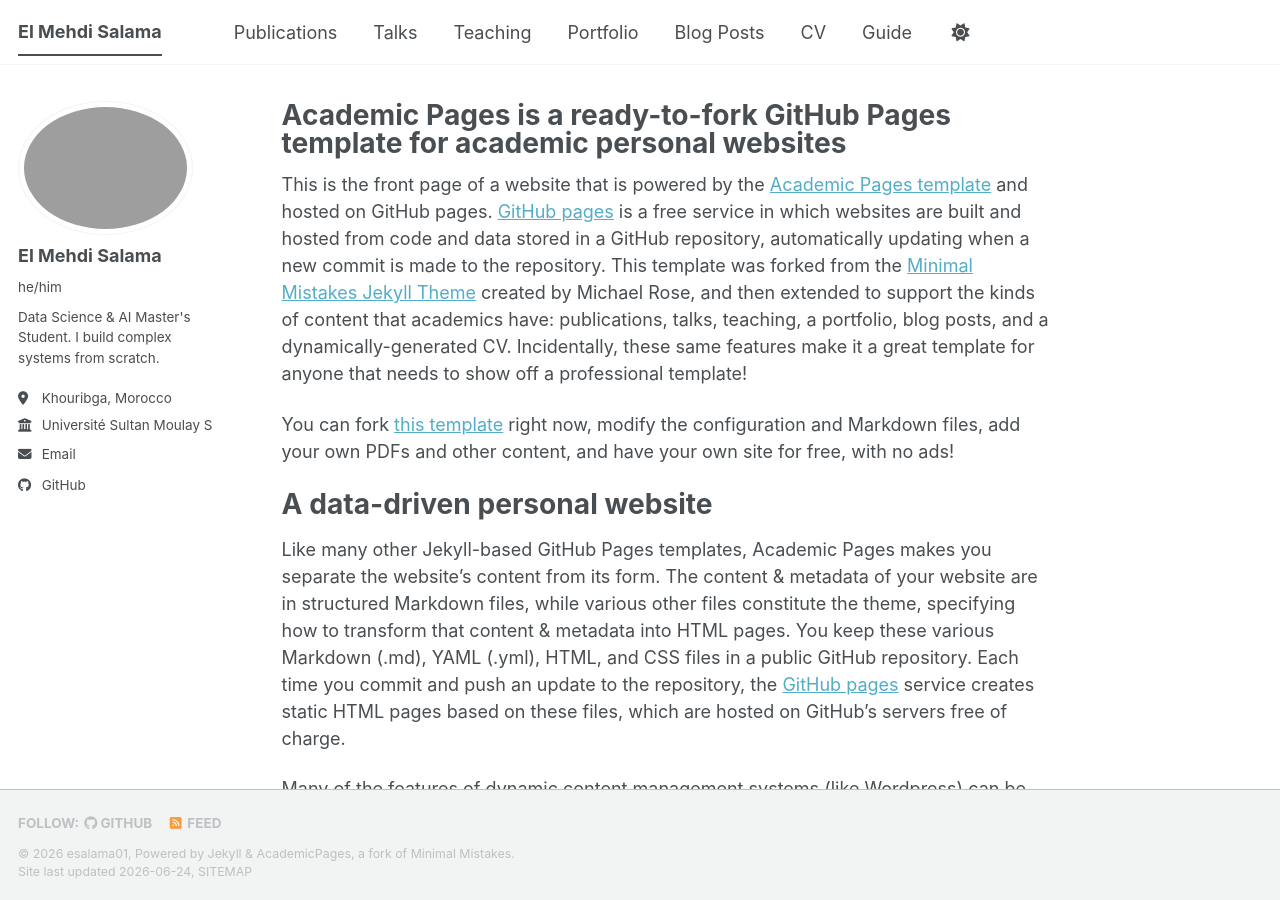
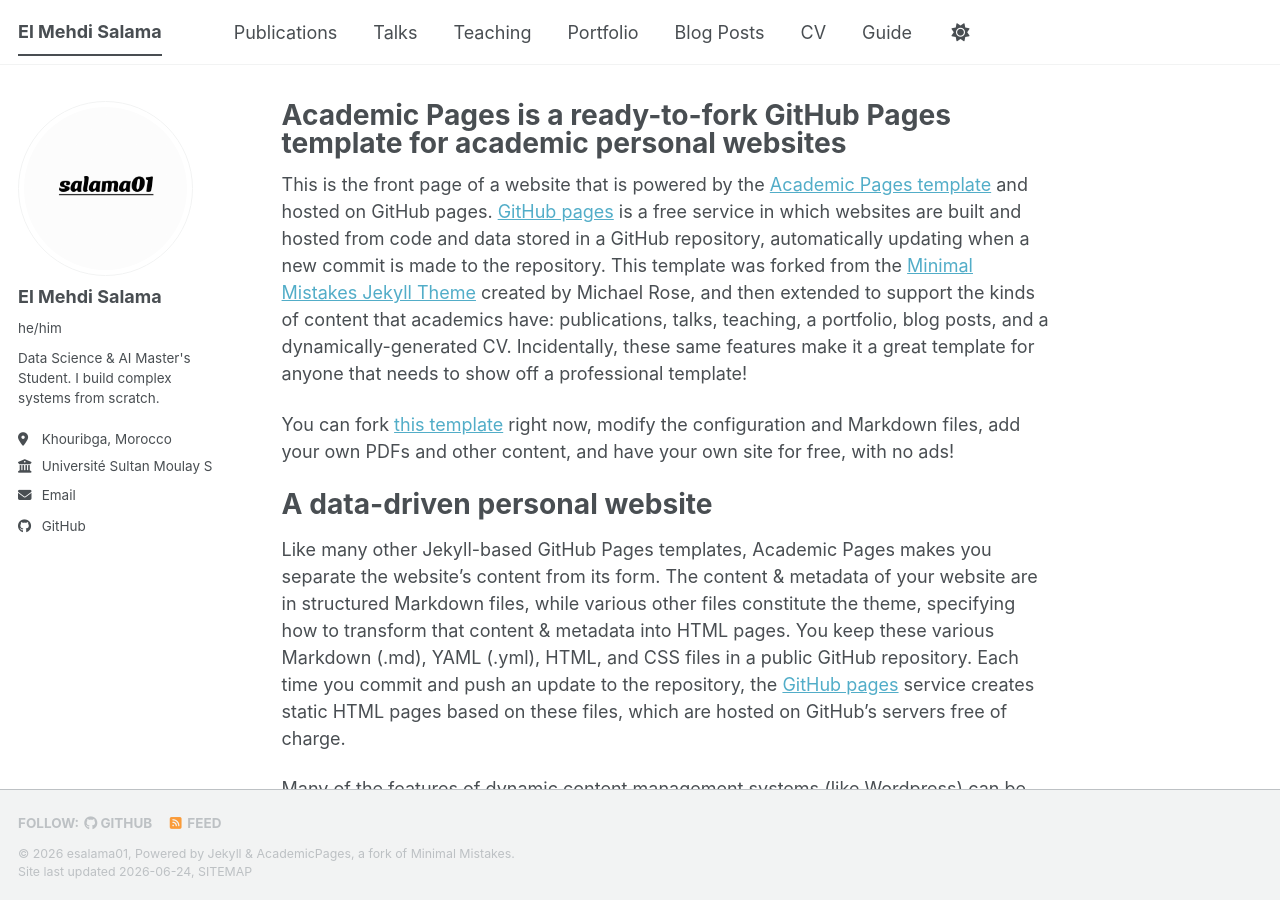
Before and after one commit to esalama01/esalama01.github.io, a Jekyll site: the page built from _pages/about.md, in a window 1280 px wide and 900 px high. Built offline with Jekyll 4.4.1, drawn with Linux system fonts in a browser that asks for light colours; a style sheet for code colours, icons or effects is not loaded.

Commit message:
Update profile avatar to animated logo

```diff
--- a/_config.yml
+++ b/_config.yml
@@ -11,7 +11,7 @@
 
 # Site Author
 author:
-  avatar           : "logo.gif"
+  avatar           : "logo_gif.gif"
   name             : "El Mehdi Salama"
   pronouns         : "he/him"
   bio              : "Data Science & AI Master's Student. I build complex systems from scratch."
```
Also changed, not shown: images/logo_gif.gif (added).
